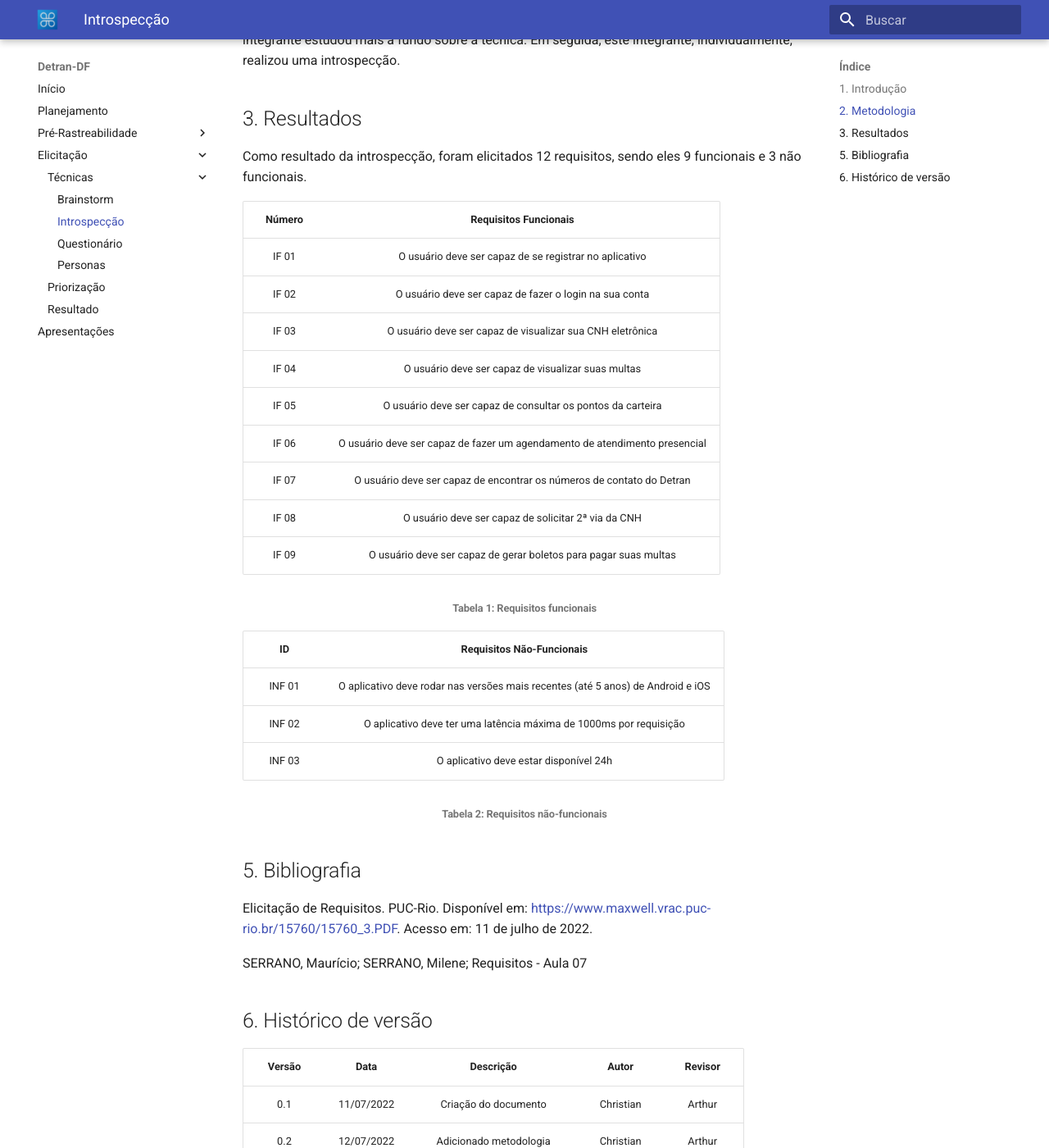
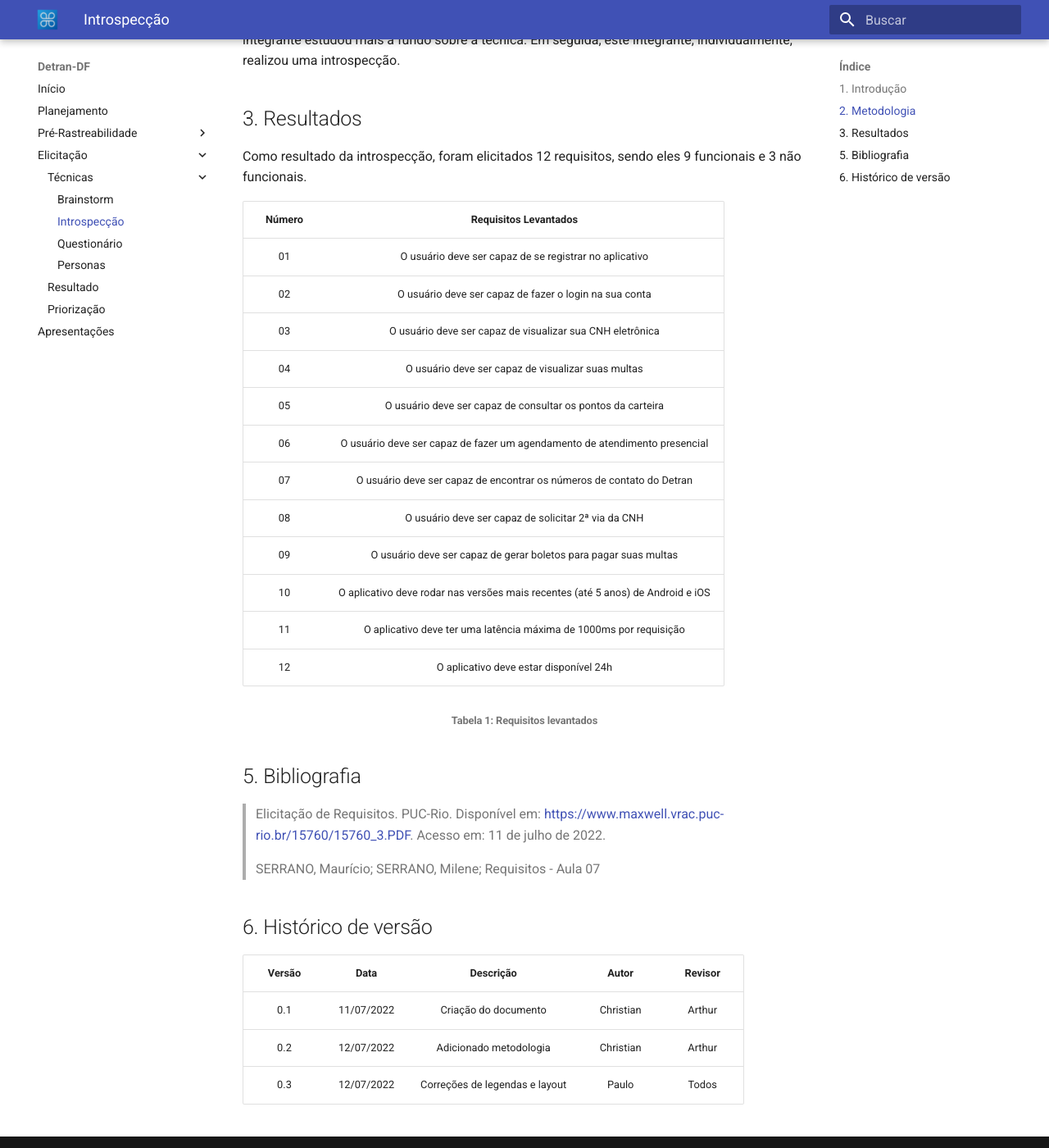
Before and after one commit to Requisitos-de-Software/2022.1-DetranDF, an MkDocs documentation site: the page built from docs/elicitação/introspeccao.md, in a window 1280 px wide and 1400 px high, scrolled down 414 px. Shown: the whole window at 82% size. Built offline with MkDocs 1.6.1 and Material for MkDocs 9.7.7, drawn with Linux system fonts in a browser that asks for light colours.

Commit message:
Standardizing table and requirements

```diff
--- a/docs/elicitação/introspeccao.md
+++ b/docs/elicitação/introspeccao.md
@@ -10,30 +10,27 @@ Para realizarmos essa técnica, a equipe definiu um integrante para fazer a intr
 Como resultado da introspecção, foram elicitados 12 requisitos, sendo eles 9 funcionais e 3 não funcionais.
 
 
-| Número | Requisitos Funcionais |
-|:--:|:--:|
-| IF 01 | O usuário deve ser capaz de se registrar no aplicativo |
-| IF 02 | O usuário deve ser capaz de fazer o login na sua conta |
-| IF 03 | O usuário deve ser capaz de visualizar sua CNH eletrônica |
-| IF 04 | O usuário deve ser capaz de visualizar suas multas |
-| IF 05 | O usuário deve ser capaz de consultar os pontos da carteira |
-| IF 06 | O usuário deve ser capaz de fazer um agendamento de atendimento presencial |
-| IF 07 | O usuário deve ser capaz de encontrar os números de contato do Detran |
-| IF 08 | O usuário deve ser capaz de solicitar 2ª via da CNH |
-| IF 09 | O usuário deve ser capaz de gerar boletos para pagar suas multas |
-<h6 align = "center">Tabela 1: Requisitos funcionais</h6>
+| Número |                              Requisitos Levantados                              |
+|:------:|:-------------------------------------------------------------------------------:|
+|   01   |             O usuário deve ser capaz de se registrar no aplicativo              |
+|   02   |             O usuário deve ser capaz de fazer o login na sua conta              |
+|   03   |            O usuário deve ser capaz de visualizar sua CNH eletrônica            |
+|   04   |               O usuário deve ser capaz de visualizar suas multas                |
+|   05   |           O usuário deve ser capaz de consultar os pontos da carteira           |
+|   06   |   O usuário deve ser capaz de fazer um agendamento de atendimento presencial    |
+|   07   |      O usuário deve ser capaz de encontrar os números de contato do Detran      |
+|   08   |               O usuário deve ser capaz de solicitar 2ª via da CNH               |
+|   09   |        O usuário deve ser capaz de gerar boletos para pagar suas multas         |
+|   10   | O aplicativo deve rodar nas versões mais recentes (até 5 anos) de Android e iOS |
+|   11   |       O aplicativo deve ter uma latência máxima de 1000ms por requisição        |
+|   12   |                     O aplicativo deve estar disponível 24h                      |
+<h6 align = "center">Tabela 1: Requisitos levantados</h6>
 
-| ID | Requisitos Não-Funcionais |
-|:--:|:--:|
-| INF 01 | O aplicativo deve rodar nas versões mais recentes (até 5 anos) de Android e iOS |
-| INF 02 | O aplicativo deve ter uma latência máxima de 1000ms por requisição |
-| INF 03 | O aplicativo deve estar disponível 24h |
-<h6 align = "center">Tabela 2: Requisitos não-funcionais</h6>
 
 ## 5. Bibliografia
-Elicitação de Requisitos. PUC-Rio. Disponível em: <https://www.maxwell.vrac.puc-rio.br/15760/15760_3.PDF>. Acesso em: 11 de julho de 2022.
+> Elicitação de Requisitos. PUC-Rio. Disponível em: <https://www.maxwell.vrac.puc-rio.br/15760/15760_3.PDF>. Acesso em: 11 de julho de 2022.
 
-SERRANO, Maurício; SERRANO, Milene; Requisitos - Aula 07
+> SERRANO, Maurício; SERRANO, Milene; Requisitos - Aula 07
 
 ## 6. Histórico de versão
 | Versão |     Data     |           Descrição            |   Autor   | Revisor |
--- a/mkdocs.yml
+++ b/mkdocs.yml
@@ -15,6 +15,6 @@ nav:
       - Introspecção: 'elicitação/introspeccao.md'
       - Questionário: 'elicitação/questionario.md'
       - Personas: 'elicitação/persona.md'
+    - Resultado: 'elicitação/resultado.md'
     - Priorização: 'elicitação/priorização/moscow.md'
-    - Resultado: 'elicitação/resultado.md'
   - Apresentações: 'apresentacoes.md'
```
Also changed, not shown: docs/elicitação/questionario.md (+7 -7 lines), docs/index.md (+2 -1 lines), docs/planejamento.md (+3 -0 lines), docs/prerastreabilidade/richPicture/richpicture.md (+6 -5 lines).
